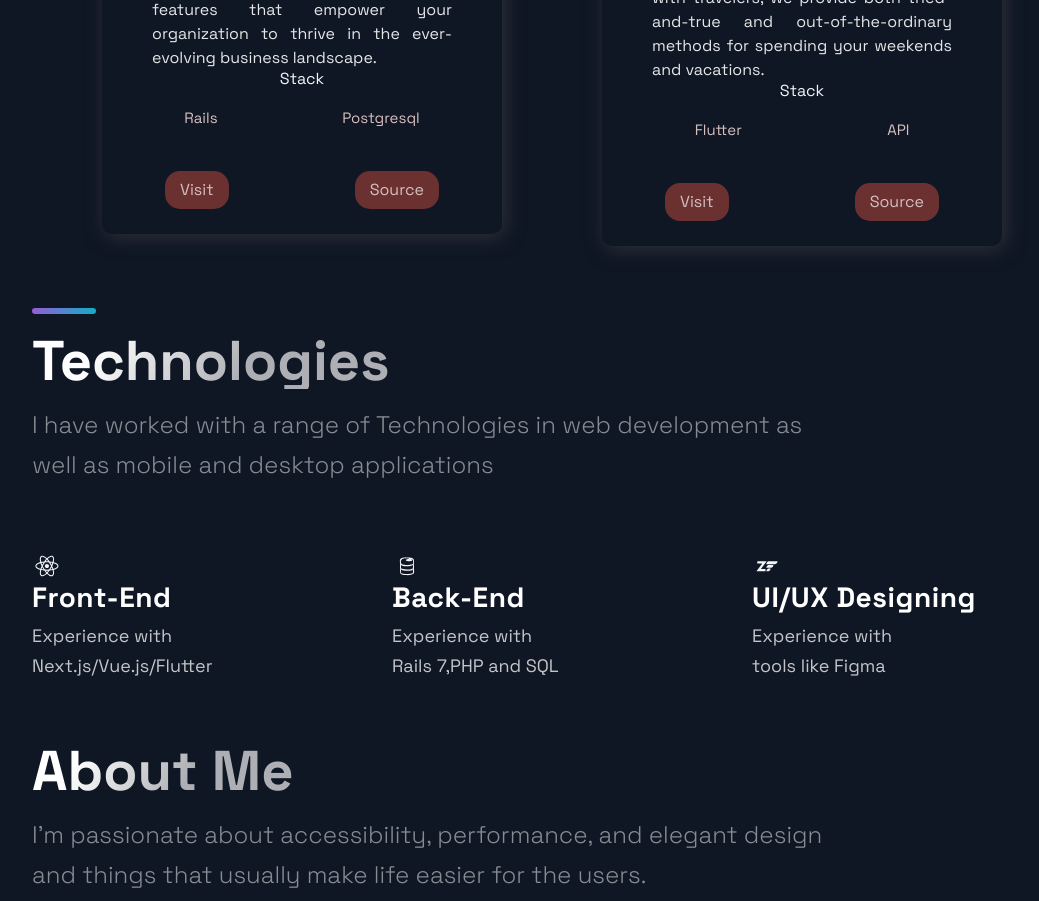
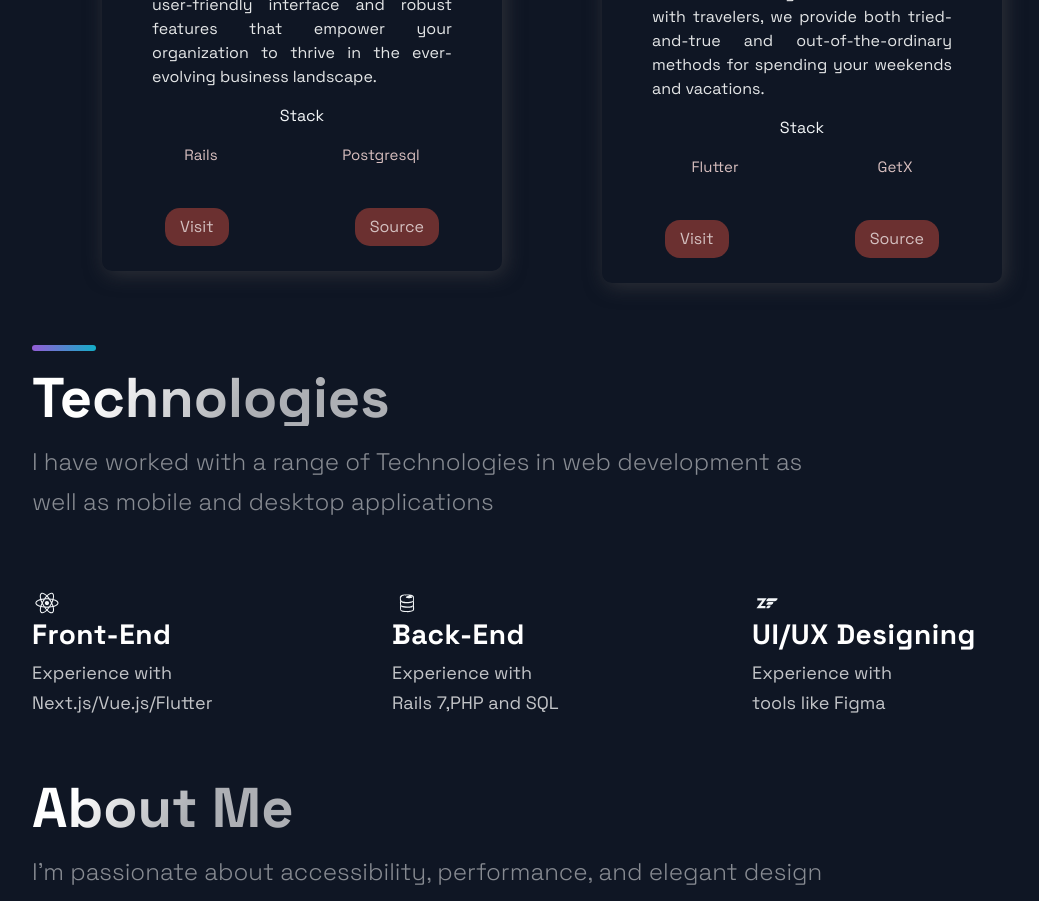
Before and after one commit to AfaqShahidKhan/portfolio-website-template-in-next-js, a Next.js app: page / in a window 1280 px wide. Shown: the part 2240-3141 px from the top of the page, without its empty margins (88-1127 px from the left). Built offline with nearby package versions, Linux system fonts and the light colour scheme.

Commit message:
afaq shahid khan projects

```diff
--- a/src/components/Projects/Projects.js
+++ b/src/components/Projects/Projects.js
@@ -35,6 +35,7 @@ const Projects = () => (
             </TitleContent>
             <CardInfo className="card-info">{p.description}</CardInfo>
             <div>
+              <br></br>
               <TitleContent>Stack</TitleContent>
               <TagList>
                 {p.tags.map((t, i) => {
--- a/src/constants/constants.js
+++ b/src/constants/constants.js
@@ -34,7 +34,7 @@ export const projects = [
     description:
       "An application for the tourists help. I have designed it for a startup in Flutter.Connecting local communities with travelers, we provide both tried-and-true and out-of-the-ordinary methods for spending your weekends and vacations. ",
     image: "/images/4.png",
-    tags: ["Flutter", "API"],
+    tags: ["Flutter", "GetX"],
     source: "https://github.com/AfaqShahidKhan?tab=repositories",
     visit: "https://github.com/AfaqShahidKhan?tab=repositories",
     id: 3,
```
